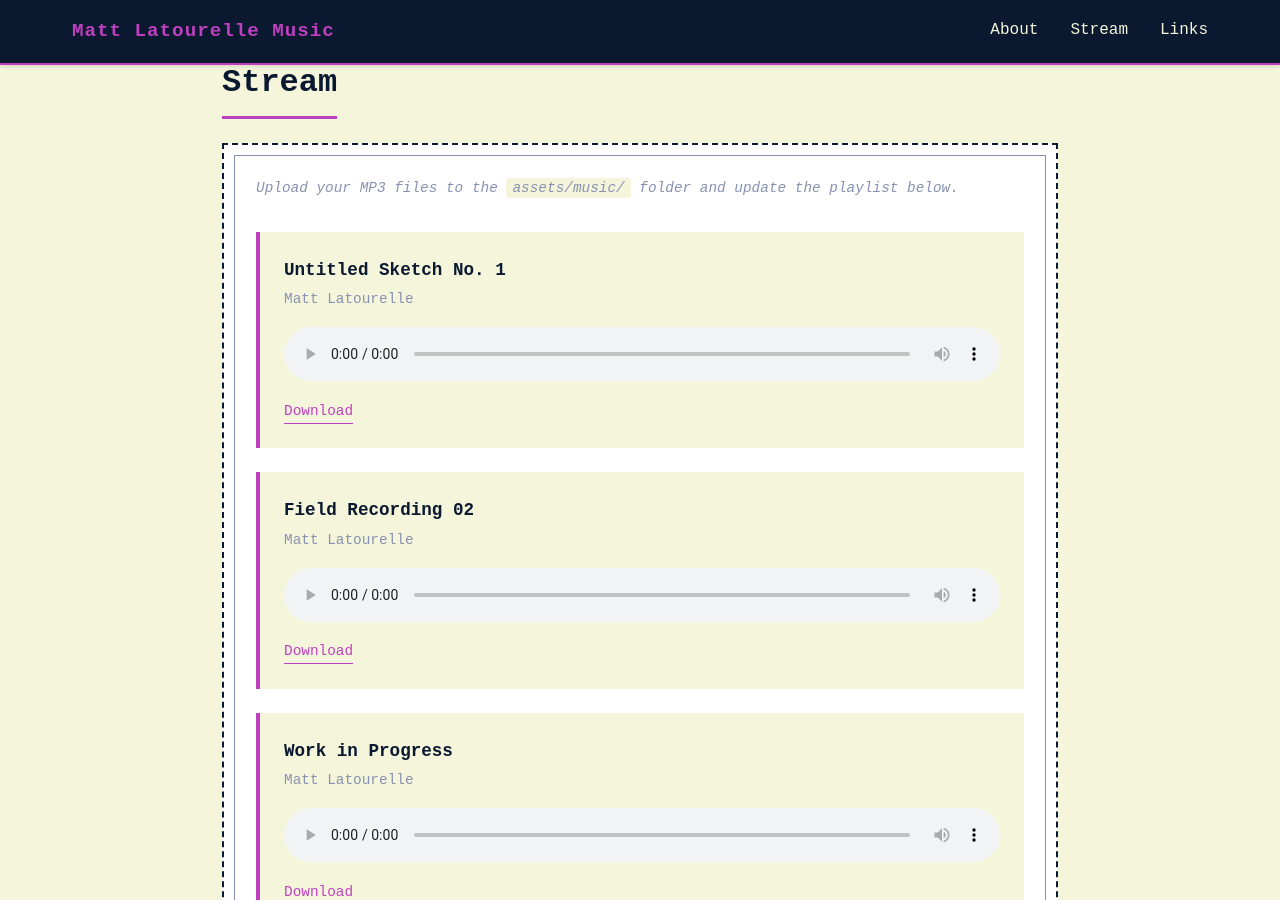
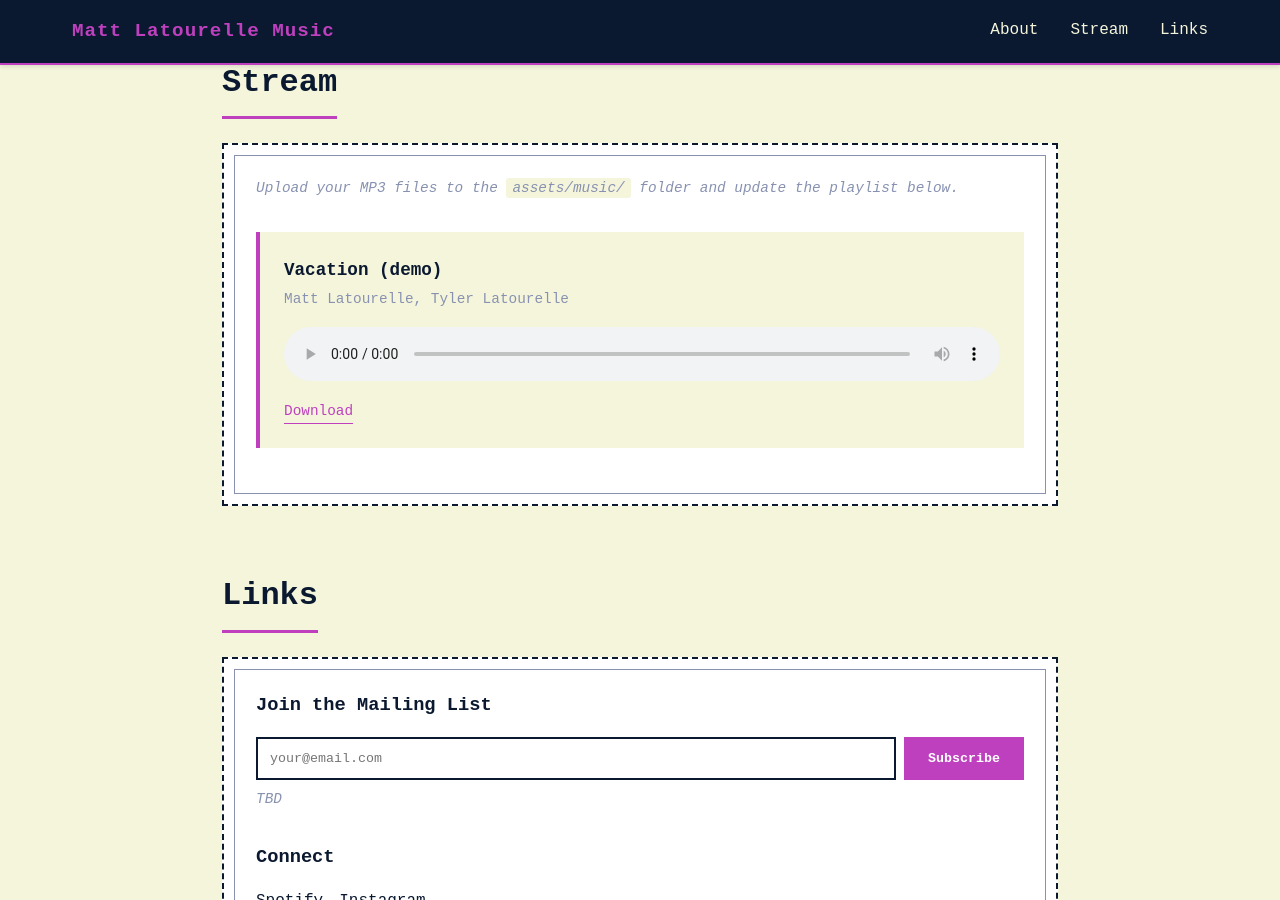
Before and after one commit to mlato/letter-l-music, a Jekyll site: the page built from index.html, in a window 1280 px wide and 900 px high, scrolled down 303 px. Built offline with Jekyll 4.4.1, drawn with Linux system fonts in a browser that asks for light colours.

Commit message:
Update tracks.yml

```diff
--- a/_data/tracks.yml
+++ b/_data/tracks.yml
@@ -1,11 +1,3 @@
-- title: "Untitled Sketch No. 1"
-  artist: "Matt Latourelle"
-  file: "/assets/music/track1.mp3"
-
-- title: "Field Recording 02"
-  artist: "Matt Latourelle"
-  file: "/assets/music/track2.mp3"
-
-- title: "Work in Progress"
-  artist: "Matt Latourelle"
-  file: "/assets/music/track3.mp3"
+- title: "Vacation (demo)"
+  artist: "Matt Latourelle, Tyler Latourelle"
+  file: "/assets/music/vacation_2.mp3"
```
